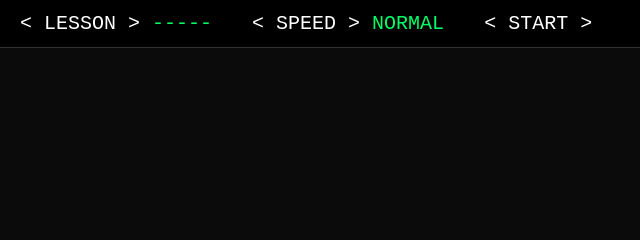
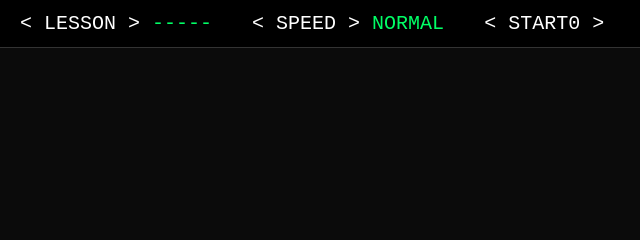
Before and after one commit to phonicsforest/monster, a plain HTML site: page index.html in a window 1280 px wide. Shown: the top 240 px of the page, 0-640 px from the left. Drawn offline with Linux system fonts and the light colour scheme.

Commit message:
Add files via upload

```diff
--- a/index.html
+++ b/index.html
@@ -147,7 +147,7 @@
 </div>
 
 <div class="menu-item" id="startButton">
-  <span class="label-line">&lt; START &gt;</span>
+  <span class="label-line">&lt; START0 &gt;</span>
 </div>
   </div>
 
```
